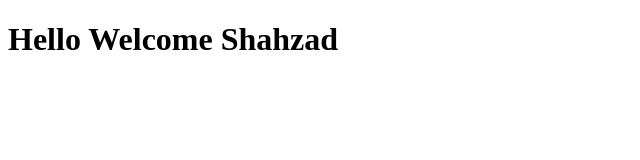
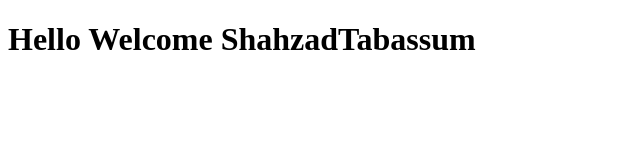
Before and after one commit to ShahzadTabassum/First_Bootcamp, a plain HTML site: page index.html in a window 1280 px wide. Shown: the whole page, without its empty margins (0-640 px from the left). Drawn offline with Linux system fonts and the light colour scheme.

Commit message:
update shahzad

```diff
--- a/index.html
+++ b/index.html
@@ -6,6 +6,6 @@
     <title>Welcome</title>
 </head>
 <body>
-    <h1>Hello Welcome Shahzad</h1>
+    <h1>Hello Welcome ShahzadTabassum</h1>
 </body>
 </html>
```
